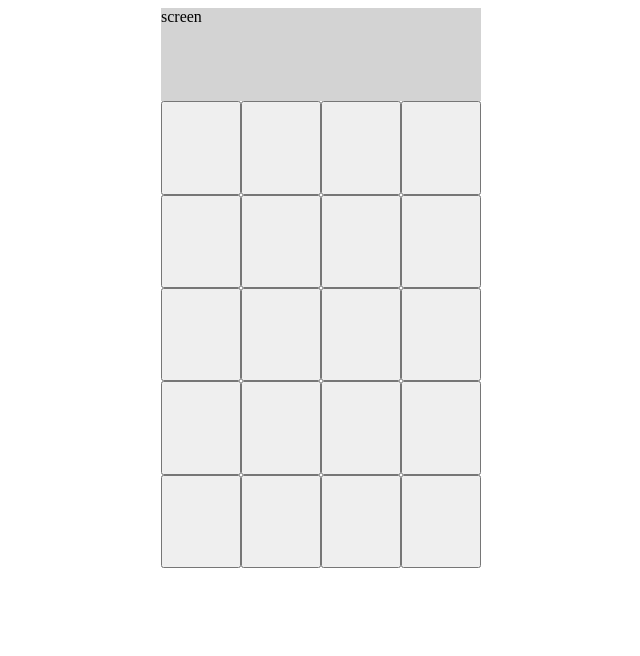
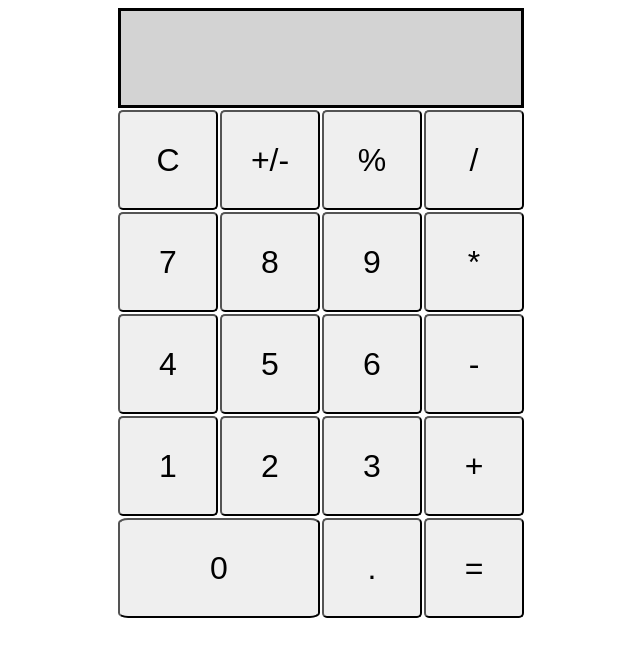
Before and after one commit to tomeklarysz/Calculator, a plain HTML site: page index.html in a window 1280 px wide. Shown: the whole page, without its empty margins (319-959 px from the left). Drawn offline with Linux system fonts and the light colour scheme.

Commit message:
layout with grid, classess and ids added

```diff
--- a/index.html
+++ b/index.html
@@ -10,39 +10,27 @@
 <body>
     <main id="content">
         <div id="container">
-            <div class="row">
-                <div id="screen">screen</div>
-            </div>
-            <div class="row">
-                <button class=""></button>
-                <button></button>
-                <button></button>
-                <button></button>
-            </div>
-            <div class="row">
-                <button></button>
-                <button></button>
-                <button></button>
-                <button></button>
-            </div>
-            <div class="row">
-                <button></button>
-                <button></button>
-                <button></button>
-                <button></button>
-            </div>
-            <div class="row">
-                <button></button>
-                <button></button>
-                <button></button>
-                <button></button>
-            </div>
-            <div class="row">
-                <button></button>
-                <button></button>
-                <button></button>
-                <button></button>
-            </div>
+            <div id="screen"></div>
+            <button id="clear">C</button>
+            <button id="sign">+/-</button>
+            <button id="percent">%</button>
+            <button class="operator">/</button>
+            <button>7</button>
+            <button>8</button>
+            <button>9</button>
+            <button class="operator">*</button>
+            <button>4</button>
+            <button>5</button>
+            <button>6</button>
+            <button class="operator">-</button>
+            <button>1</button>
+            <button>2</button>
+            <button>3</button>
+            <button class="operator">+</button>
+            <button id="zero">0</button>
+            <button id="dot">.</button>
+            <button id="result">=</button>
+            <!-- <button></button> -->
         </div>
     </main>
 </body>
--- a/style.css
+++ b/style.css
@@ -1,26 +1,26 @@
 main {
     display: flex;
     justify-content: center;
-    align-items: center;
+}
+
+button {
+    border-radius: 5%;
+    font-size: 2em;
 }
 
 #container {
-    display: flex;
-    flex-direction: column;
-    height: 70vh;
-    width: 25vw;
-}
-.row {
-    display: flex;
-    flex: 1;
-    height: 10vh;
-
-}
-button {
-    flex: 1;
+    display: grid;
+    grid-template-rows: repeat(6, 100px);
+    grid-template-columns: repeat(4, 100px);
+    gap: 2px;
 }
 
 #screen {
     background-color: lightgray;
-    flex: 1;
+    grid-column: 1 / 5;
+    border-style: solid;
 }
+
+#zero {
+    grid-column: 1 / 3;
+}
```
